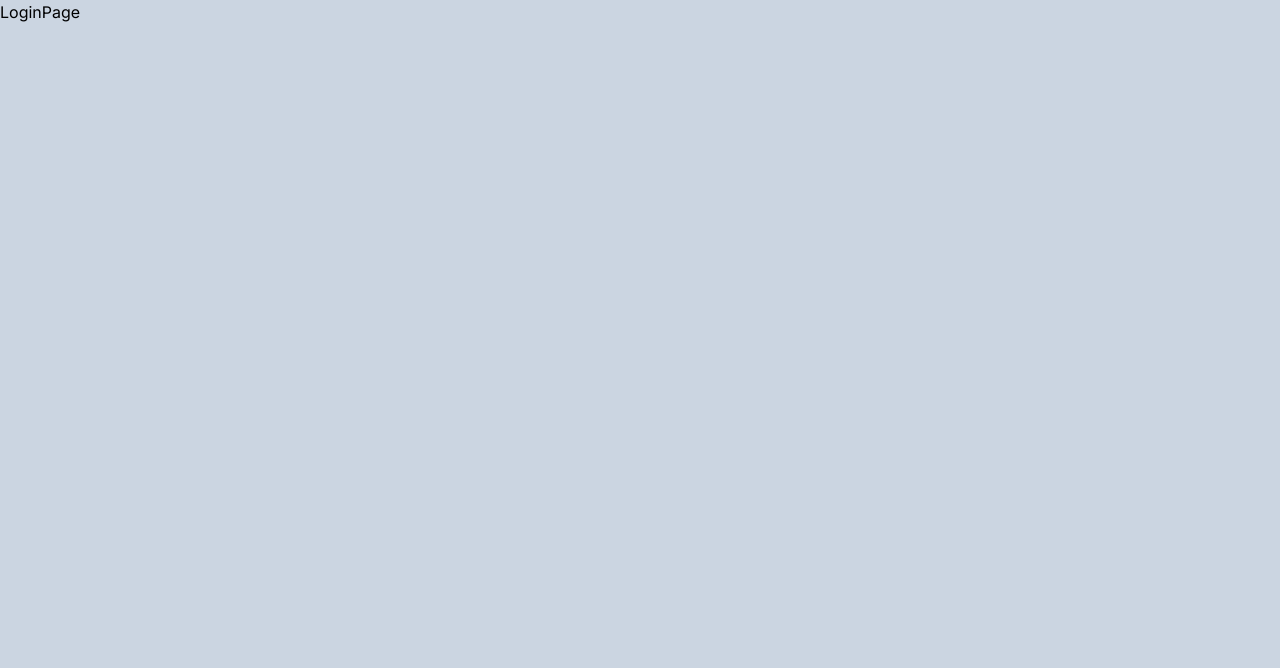
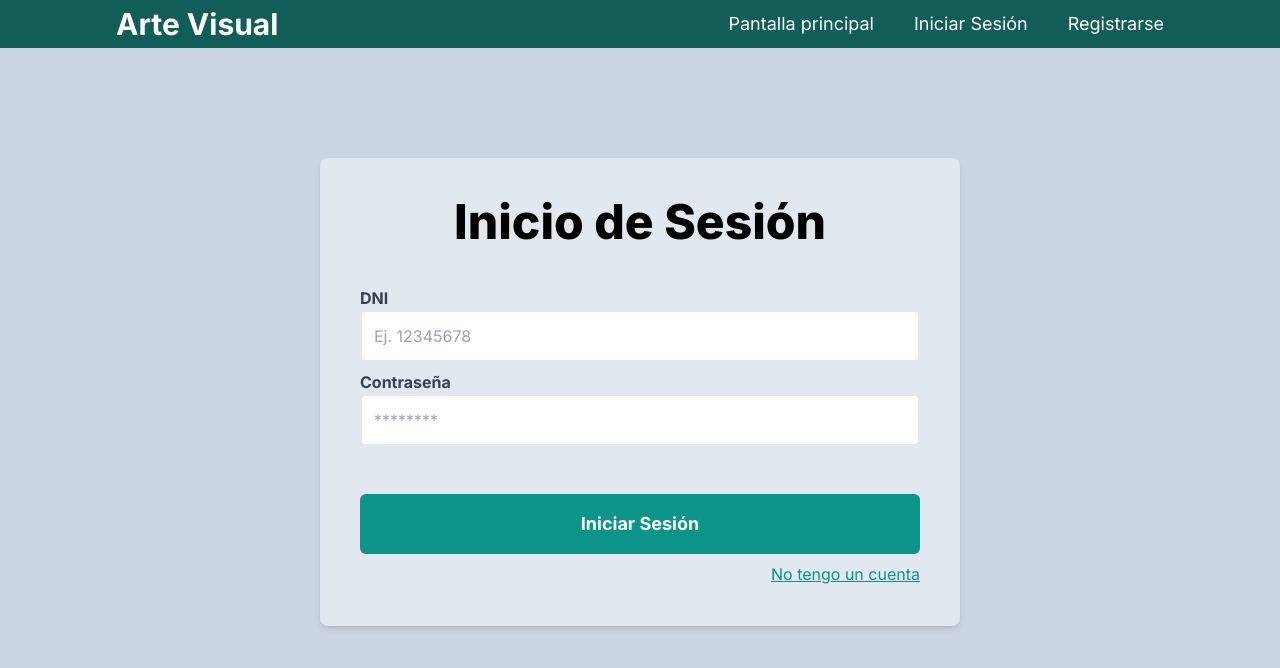
Before and after one commit to david-rosval/artevisual-nextjs, a Next.js app: page /auth/login in a window 1280 px wide. Shown: the top 668 px of the page. Built offline with nearby package versions, Linux system fonts and the light colour scheme; no server answers.

Commit message:
terminando el login

```diff
--- a/package.json
+++ b/package.json
@@ -12,6 +12,7 @@
     "@prisma/client": "^5.6.0",
     "bcrypt": "^5.1.1",
     "next": "14.0.3",
+    "next-auth": "^4.24.5",
     "react": "^18",
     "react-dom": "^18",
     "react-hook-form": "^7.48.2"
--- /dev/null
+++ b/src/app/api/auth/[...nextauth]/route.js
@@ -0,0 +1,45 @@
+import NextAuth from "next-auth";
+import CredentialsProvider from "next-auth/providers/credentials";
+import db from '@/libs/db'
+import bcrypt from 'bcrypt'
+
+export const authOptions = {
+  providers: [
+    CredentialsProvider({
+      name: "Credentials",
+      credentials: {
+        dni: { label: "DNI", type: "text", placeholder: "Ej. 12345678" },
+        clave: { label: "Clave", type: "password", placeholder: "*******" },
+      },
+      async authorize(credentials, req) {
+        console.log(credentials);
+
+        const userFound = await db.user.findUnique({
+            where: {
+                dni: credentials.dni,
+            }
+        })
+        if (!userFound) throw new Error('Usuario no encontrado')
+
+        console.log(userFound);
+
+        const matchPassword = await bcrypt.compare(credentials.clave, userFound.clave)
+
+        if (!matchPassword) throw new Error('Contraseña incorrecta')
+
+        return {
+            id: userFound.id,
+            name: userFound.nombrecompleto,
+        }
+      },
+    }),
+  ],
+  pages: {
+    signIn: "/auth/login",
+  }
+};
+
+
+const handler = NextAuth(authOptions);
+
+export { handler as GET, handler as POST };
--- a/src/app/api/auth/register/route.js
+++ b/src/app/api/auth/register/route.js
@@ -26,6 +26,7 @@ export async function POST(request) {
     console.log(data);
 
     const claveHash = await bcrypt.hash(data.clave, 10);
+    console.log(claveHash);
 
     const newUser = await db.user.create({
       data: {
@@ -37,9 +38,9 @@ export async function POST(request) {
         estado: data.estado,
       },
     });
-
+    console.log(data);
     const { clave: _, ...user } = newUser;
-
+    console.log(user);
     return NextResponse.json(user);
   } catch (error) {
     return NextResponse.json(
--- a/src/app/auth/login/page.jsx
+++ b/src/app/auth/login/page.jsx
@@ -1,7 +1,103 @@
+"use client";
+import { useForm } from "react-hook-form";
+import { signIn } from "next-auth/react";
+import { useRouter } from "next/navigation";
+import { useState } from "react";
+
 function LoginPage() {
-    return (
-      <div>LoginPage</div>
-    )
-  }
+  const {
+    register,
+    handleSubmit,
+    formState: { errors },
+  } = useForm();
 
-  export default LoginPage
+  const router = useRouter();
+
+  const [error, setError] = useState(null);
+
+  const onSubmit = handleSubmit(async (data) => {
+    //console.log(data);
+    const res = await signIn("credentials", {
+      dni: data.dni,
+      clave: data.clave,
+      redirect: false,
+    });
+    //console.log(res);
+
+    if (res.error) {
+      setError(res.error);
+    } else {
+      router.push("/inicio");
+    }
+  });
+
+  return (
+    <div className="h-[calc(100vh-7rem)] flex justify-center items-center">
+      <form
+        action=""
+        className="w-[40rem] p-10 bg-slate-200 shadow-md rounded-lg"
+        onSubmit={onSubmit}
+      >
+        <h1 className="text-5xl font-extrabold mb-10 text-center">
+          Inicio de Sesión
+        </h1>
+
+        {error && (
+          <p className="text-white bg-red-600 w-full py-5 uppercase font-bold text-lg text-center mb-5 rounded-lg">
+            {error}
+          </p>
+        )}
+
+        <label htmlFor="dni" className="font-bold text-gray-700">
+          DNI
+        </label>
+        <input
+          type="text"
+          {...register("dni", {
+            required: {
+              value: true,
+              message: "Este campo es obligatorio",
+            },
+          })}
+          className="p-3 rounded-md block mb-2 bg-white w-full border-2"
+          placeholder="Ej. 12345678"
+        />
+        {errors.dni && (
+          <span className="text-red-500">{errors.dni.message}</span>
+        )}
+
+        <label htmlFor="clave" className="font-bold text-gray-700">
+          Contraseña
+        </label>
+        <input
+          type="password"
+          {...register("clave", {
+            required: {
+              value: true,
+              message: "Este campo es obligatorio",
+            },
+          })}
+          className="p-3 rounded-md block mb-2 bg-white w-full border-2"
+          placeholder="********"
+        />
+        {errors.clave && (
+          <span className="text-red-500">{errors.clave.message}</span>
+        )}
+
+        <button className="w-full bg-teal-600 text-white text-lg font-bold p-4 rounded-md hover:bg-teal-700 mt-10">
+          Iniciar Sesión
+        </button>
+        <a
+          className="mt-2 block underline clickable text-right cursor-pointer text-teal-600"
+          onClick={() => {
+            router.push("/auth/register");
+          }}
+        >
+          No tengo un cuenta
+        </a>
+      </form>
+    </div>
+  );
+}
+
+export default LoginPage;
--- a/src/app/auth/register/page.jsx
+++ b/src/app/auth/register/page.jsx
@@ -167,6 +167,12 @@ function RegisterPage() {
         <button className="w-full bg-teal-600 text-white text-lg font-bold p-4 rounded-md hover:bg-teal-700 mt-10">
           Registrar
         </button>
+        <a
+          className="mt-2 block underline clickable text-right cursor-pointer text-teal-600"
+          onClick={() => {
+            router.push("/auth/login");
+          }}
+        >Ya tengo una cuenta</a>
       </form>
     </div>
   );
--- /dev/null
+++ b/src/app/components/NavBar.jsx
@@ -0,0 +1,43 @@
+import Link from "next/link";
+import { getServerSession } from "next-auth/next";
+import { authOptions } from "@/app/api/auth/[...nextauth]/route";
+
+const NavBar = async () => {
+  const session = await getServerSession(authOptions);
+  console.log(session);
+
+  return (
+    <nav className="flex justify-between bg-teal-800 px-24 items-center">
+      <h2 className="text-white text-3xl font-bold px-5 h-full">Arte Visual</h2>
+      <ul className="flex text-white text-lg justify-center">
+        {!session?.user ? (
+          <>
+            <li className="hover:bg-teal-900 hover:font-semibold h-[3rem] px-5 align-middle flex items-center">
+              <Link href="/">Pantalla principal</Link>
+            </li>
+            <li className="hover:bg-teal-900 hover:font-semibold h-[3rem] px-5 align-middle flex items-center">
+              <Link href="/auth/login">Iniciar Sesión</Link>
+            </li>
+            <li className="hover:bg-teal-900 hover:font-semibold h-[3rem] px-5 align-middle flex items-center">
+              <Link href="/auth/register">Registrarse</Link>
+            </li>
+          </>
+        ) : (
+          <>
+            <li className="hover:bg-teal-900 hover:font-semibold h-[3rem] px-5 align-middle flex items-center">
+              <Link href="/inicio">Inicio</Link>
+            </li>
+            <li className="hover:bg-teal-900 hover:font-semibold h-[3rem] px-5 align-middle flex items-center">
+              <Link href="/inicio/prescripcion">Emitir Prescripción</Link>
+            </li>
+            <li className="hover:bg-teal-900 hover:font-semibold h-[3rem] px-5 align-middle flex items-center">
+              <Link href="/inicio/clientes">Clientes</Link>
+            </li>
+          </>
+        )}
+      </ul>
+    </nav>
+  );
+};
+
+export default NavBar;
--- /dev/null
+++ b/src/app/inicio/page.jsx
@@ -0,0 +1,24 @@
+"use client"
+import { signOut } from "next-auth/react";
+
+function InicioPage() {
+
+  return (
+    <div className="h-[calc(100vh-7rem)] flex justify-center items-center flex-col">
+      <header>
+        <h1 className="text-5xl text-center mb-10 font-extrabold">
+          Arte Visual
+        </h1>
+        <p className="text-center">La mejor calidad en monturas con modelos exclusivos y resinas de alta calidad.</p>
+      </header>
+      <button
+      className="bg-teal-600 text-white py-3 w-[11rem] font-semibold rounded-lg shadow-md hover:bg-teal-700 m-5 text-xl"
+        onClick={() => {signOut()}}
+      >
+        Cerrar sesión
+      </button>
+    </div>
+  );
+}
+
+export default InicioPage;
--- /dev/null
+++ b/src/app/inicio/prescripcion/page.jsx
@@ -0,0 +1,9 @@
+import React from 'react'
+
+const PrescripcionPage = () => {
+  return (
+    <div>PrescripcionPage</div>
+  )
+}
+
+export default PrescripcionPage
--- a/src/app/layout.jsx
+++ b/src/app/layout.jsx
@@ -1,3 +1,4 @@
+import NavBar from './components/NavBar'
 import { Inter } from 'next/font/google'
 import './globals.css'
 
@@ -11,7 +12,10 @@ export const metadata = {
 export default function RootLayout({ children }) {
   return (
     <html lang="en">
-      <body className={inter.className}>{children}</body>
+      <body className={inter.className}>
+        <NavBar />
+        {children}
+      </body>
     </html>
   )
 }
--- a/src/app/page.jsx
+++ b/src/app/page.jsx
@@ -1,7 +1,14 @@
 const HomePage = () => {
   return (
-    <div>HomePage</div>
-  )
-}
+    <section className="h-[calc(100vh-7rem)] flex justify-center items-center">
+      <div>
+      <h1 className="text-7xl text-center mb-10 font-extrabold">
+          Arte Visual
+        </h1>
+        <p className="text-lg">La mejor calidad en monturas con modelos exclusivos y resinas de alta calidad.</p>
+      </div>
+    </section>
+  );
+};
 
-export default HomePage
+export default HomePage;
--- /dev/null
+++ b/src/middleware.js
@@ -0,0 +1,5 @@
+export {default} from 'next-auth/middleware'
+
+export const config = {
+    matcher: ["/inicio"],
+}
```
Also changed, not shown: 2 other files (tests, documents, lock files or other folders).
